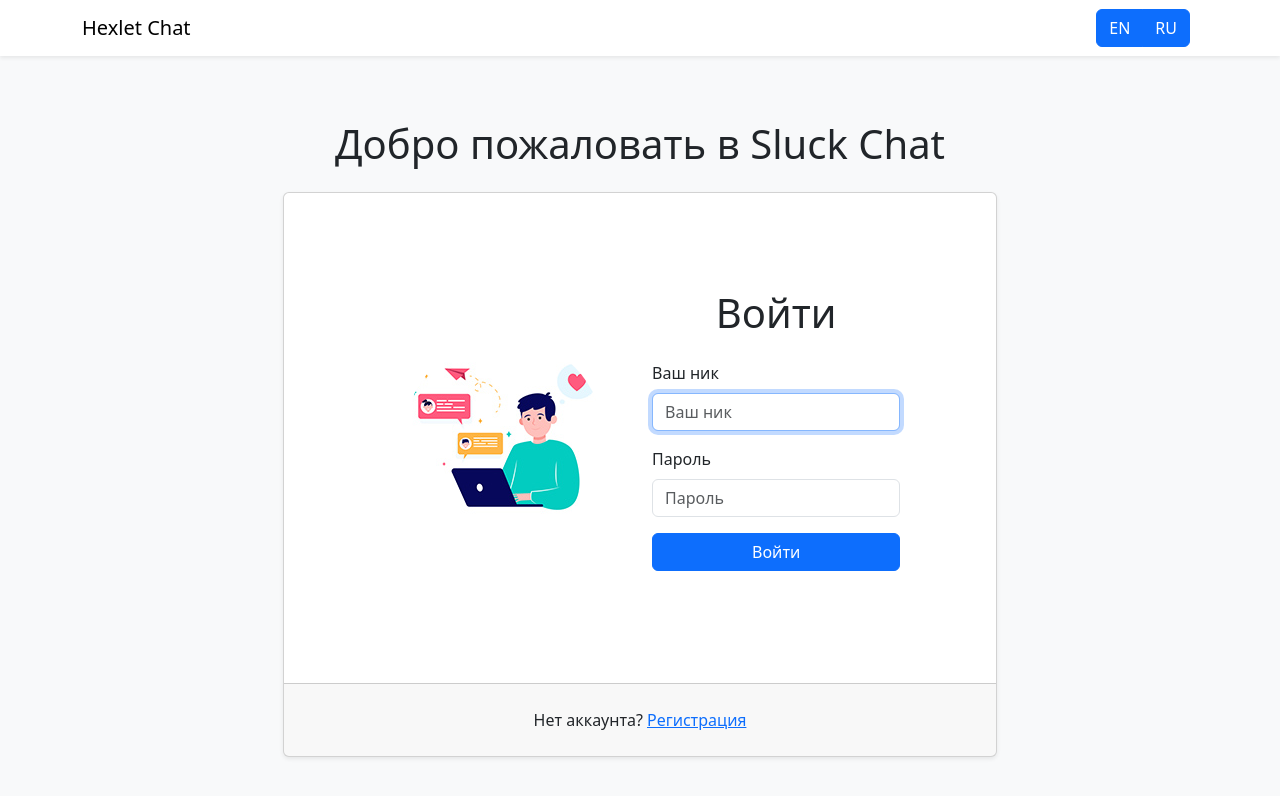
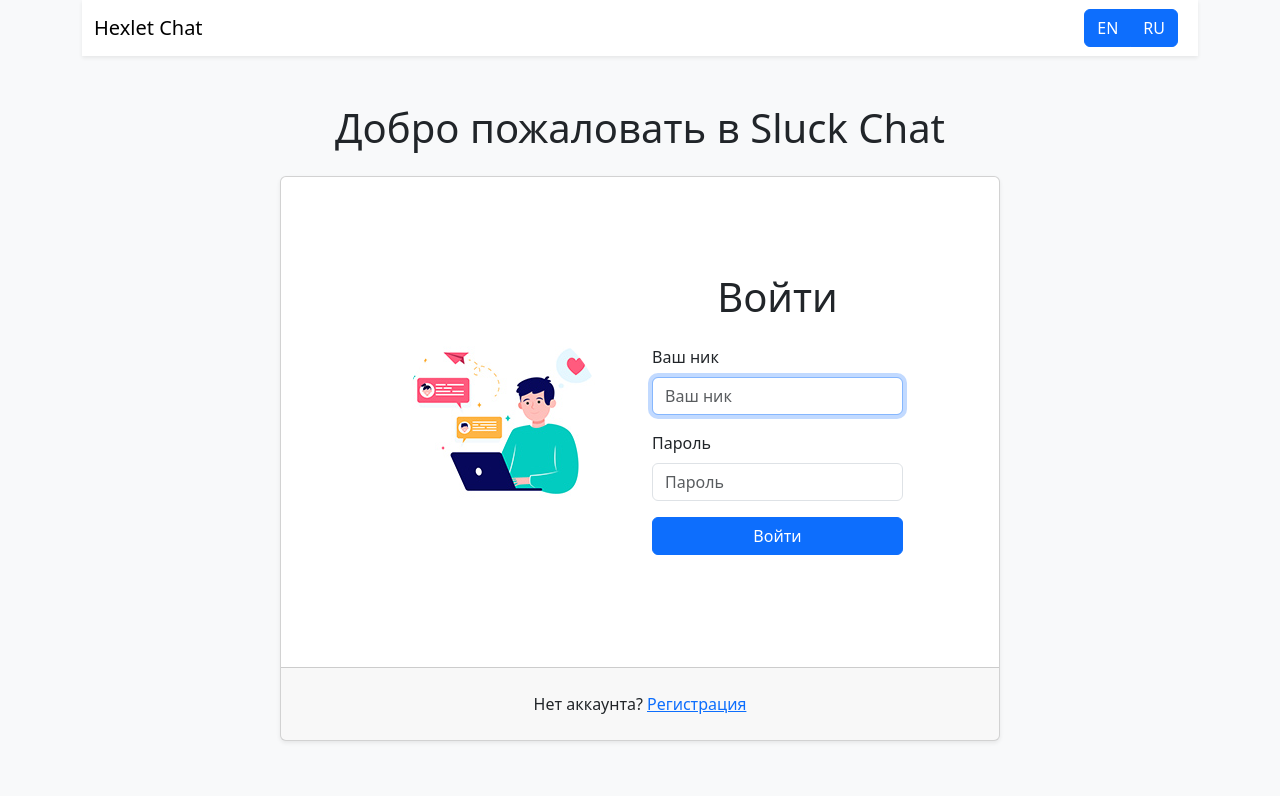
Before and after one commit to Jekaterina111/frontend-project-12, a React (Create React App) app in the folder frontend/: page /login in a window 1280 px wide. Shown: the top 796 px of the page. Built offline with nearby package versions, Linux system fonts and the light colour scheme; no server answers; what leo-profanity would draw is missing.

Commit message:
fix linter mistakes

```diff
--- a/frontend/src/init.jsx
+++ b/frontend/src/init.jsx
@@ -2,9 +2,15 @@
 import i18next from 'i18next';
 import { I18nextProvider, initReactI18next } from 'react-i18next';
 import { Provider } from 'react-redux';
+import { Provider as RollbarProvider } from '@rollbar/react';
 import store from './slices/index.js';
 import App from './pages/App';
 import resources from './locales/index.js';
+
+const rollbarConfig = {
+  accessToken: 'POST_CLIENT_ITEM_ACCESS_TOKEN',
+  environment: 'production',
+};
 
 const init = async () => {
   const i18n = i18next.createInstance();
@@ -20,6 +26,7 @@
     });
 
   return (
+    <RollbarProvider config={rollbarConfig}>
       <Provider store={store}>
         <React.StrictMode>
           <I18nextProvider i18n={i18n}>
@@ -27,6 +34,7 @@
           </I18nextProvider>
         </React.StrictMode>
       </Provider>
+    </RollbarProvider>
   );
 };
 
--- a/frontend/src/locales/en.js
+++ b/frontend/src/locales/en.js
@@ -6,6 +6,7 @@
         add: 'Add Channel',
         remove: 'Delete Channel',
         rename: 'Rename Channel',
+        channelAlreadyExists: 'Channel already exists',
       },
       body: {
         confirmation: 'Are you sure?',
@@ -54,7 +55,7 @@
     },
     validation_errors: {
       wrong_length: 'Minimum 3 Maximum 20 symbols',
-      too_short: 'At least 6 символов',
+      too_short: 'At least 6 symbols',
       passwords_must_match: 'Passwords should match!',
       too_big: 'Too long',
       is_required: 'Required!',
--- a/frontend/src/locales/ru.js
+++ b/frontend/src/locales/ru.js
@@ -6,6 +6,7 @@
         add: 'Добавить канал',
         remove: 'Удалить канал',
         rename: 'Переименовать канал',
+        channelAlreadyExists: 'Такой канал уже существует',
       },
       body: {
         confirmation: 'Уверены?',
--- a/frontend/src/pages/App.jsx
+++ b/frontend/src/pages/App.jsx
@@ -40,8 +40,8 @@
 const App = () => (
   <AuthProvider>
     <Router>
-      <Header />
-      <div className="container p-3">
+      <div className="container d-flex flex-column h-100">
+        <Header />
         <Routes>
           <Route path="/login" element={<LoginPage />} />
           <Route path="*" element={<ErrorPage />} />
```
Lines whose indentation alone changed are shown as unchanged.
